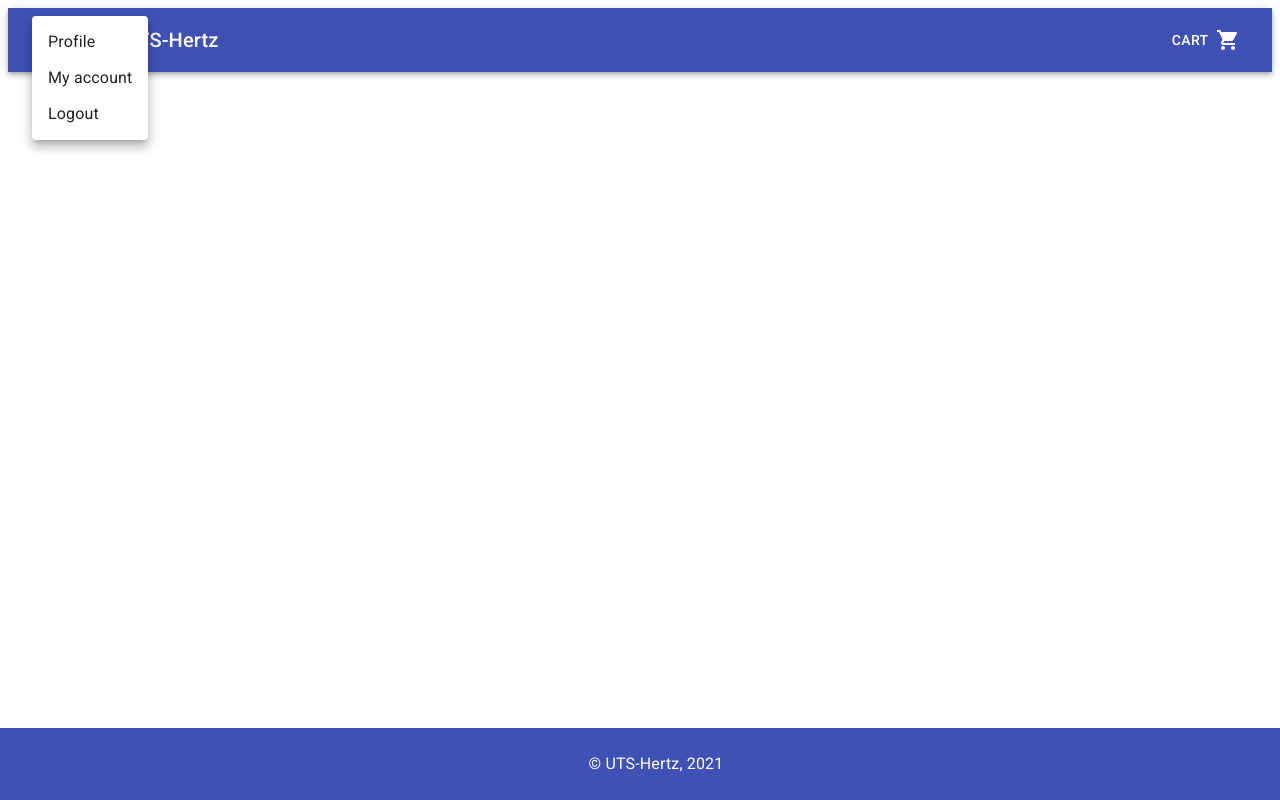
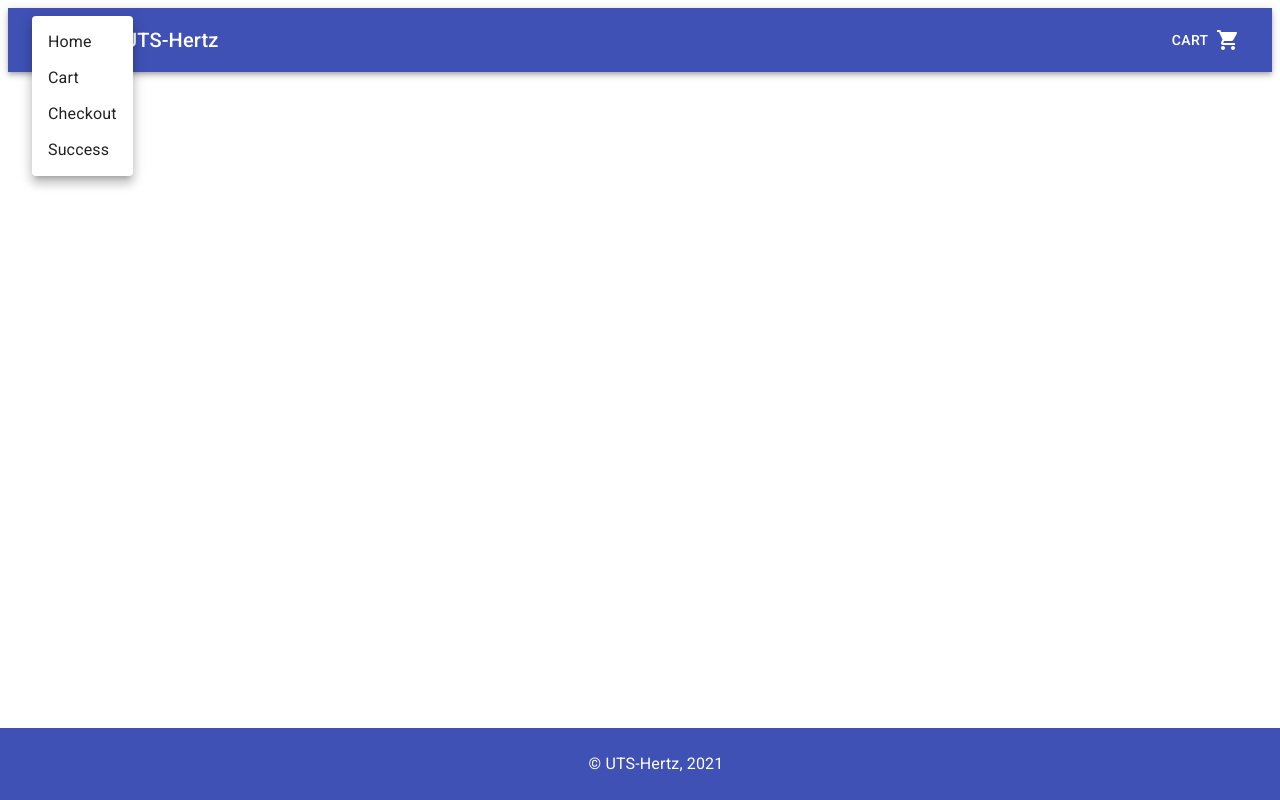
Before and after one commit to rickyfelix19/poti-in-react, a React (Create React App) app in the folder client/: page / in a window 1280 px wide. Both pictures are taken after a click on the button 64 px from the left and 40 px from the top of the page. Built offline with nearby package versions, Linux system fonts and the light colour scheme.

Commit message:
change navbar pages

```diff
--- a/client/src/components/Footer.js
+++ b/client/src/components/Footer.js
@@ -2,7 +2,7 @@ import React from 'react';
 import { makeStyles } from '@material-ui/core/styles';
 import { Typography, Box } from '@material-ui/core';
 
-const useStyles = makeStyles(() => ({
+const useStyles = makeStyles((theme) => ({
   root: {
     width: 500
   }
--- a/client/src/components/Navbar.js
+++ b/client/src/components/Navbar.js
@@ -62,9 +62,10 @@ export default function ButtonAppBar() {
             open={Boolean(anchorEl)}
             onClose={handleClose}
           >
-            <MenuItem onClick={handleClose}>Profile</MenuItem>
-            <MenuItem onClick={handleClose}>My account</MenuItem>
-            <MenuItem onClick={handleClose}>Logout</MenuItem>
+            <MenuItem onClick={handleClose}>Home</MenuItem>
+            <MenuItem onClick={handleClose}>Cart</MenuItem>
+            <MenuItem onClick={handleClose}>Checkout</MenuItem>
+            <MenuItem onClick={handleClose}>Success</MenuItem>
           </Menu>
           <Typography variant="h6" className={classes.title}>
             UTS-Hertz
```
